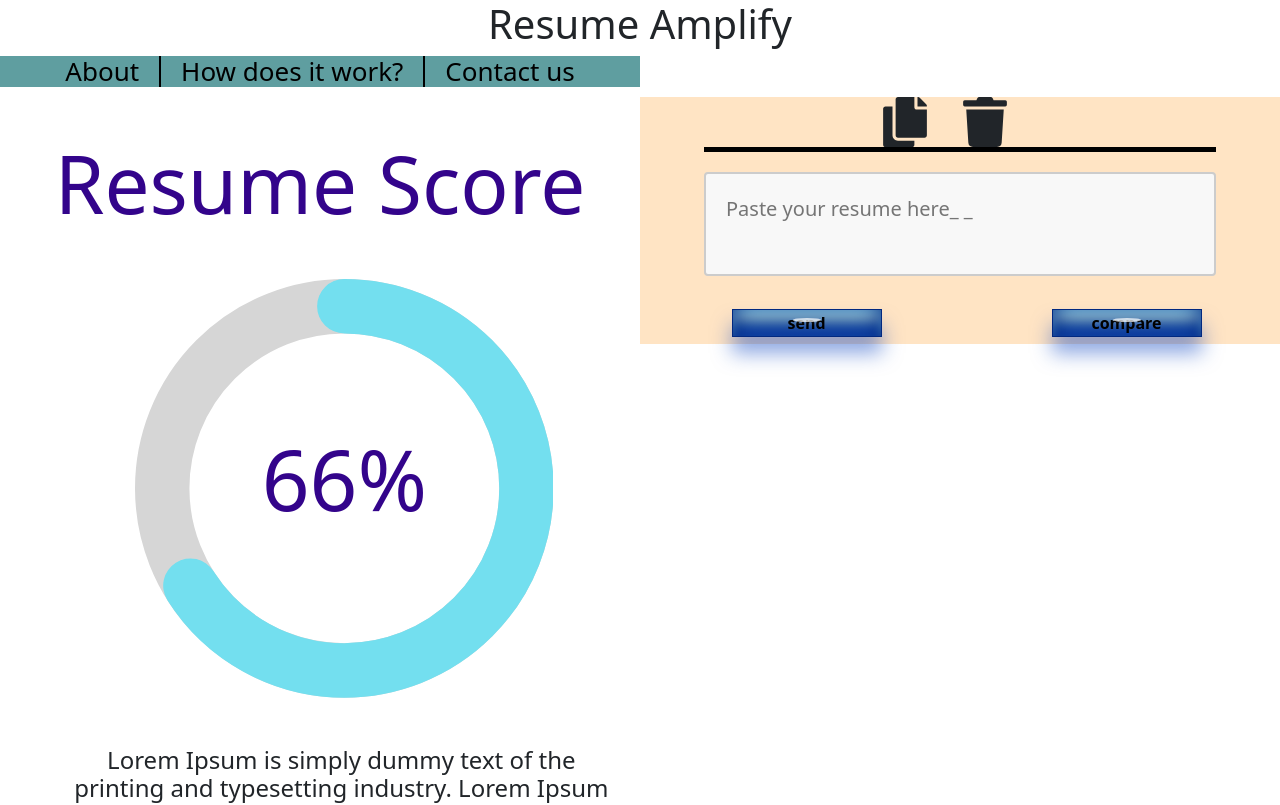
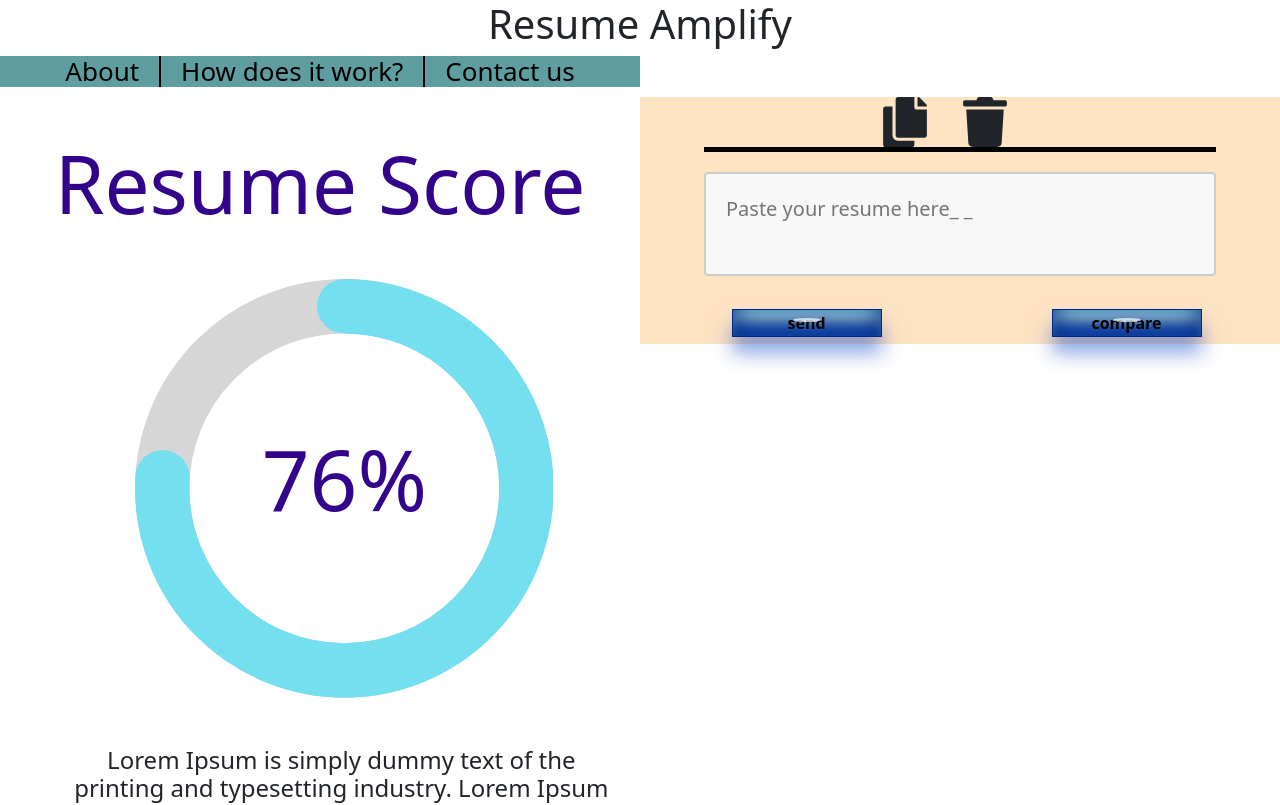
Before and after one commit to MaceTenth/Resume-Ampilfy, a React (Vite) app: page /results in a window 1280 px wide. Shown: the top 805 px of the page. Built offline with nearby package versions, Linux system fonts and the light colour scheme.

Commit message:
adding setInterval to update percentage

```diff
--- a/src/components/Progressbar.js
+++ b/src/components/Progressbar.js
@@ -9,8 +9,19 @@ export default function ProgressBar() {
 
   useEffect(() => {
     setPercentage(newPrecentage);
-    console.log("hi");
   }, []);
+
+  useEffect(() => {
+    if (percentage < 100) {
+      const interval = setInterval(() => {
+        setPercentage((prevPercentage) => prevPercentage + 5);
+      }, 2000);
+
+      return () => clearInterval(interval);
+    } else {
+      setPercentage(100);
+    }
+  }, [percentage]);
 
   const text = (
     <h4 className="text-left">
```
Also changed, not shown: src/img/winner.png (added).
